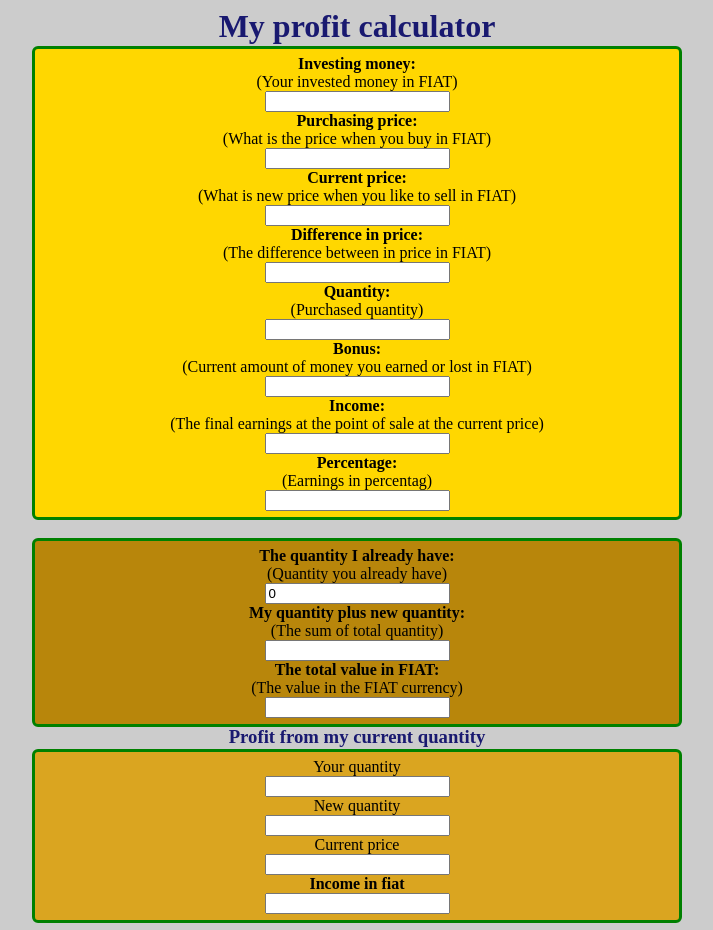
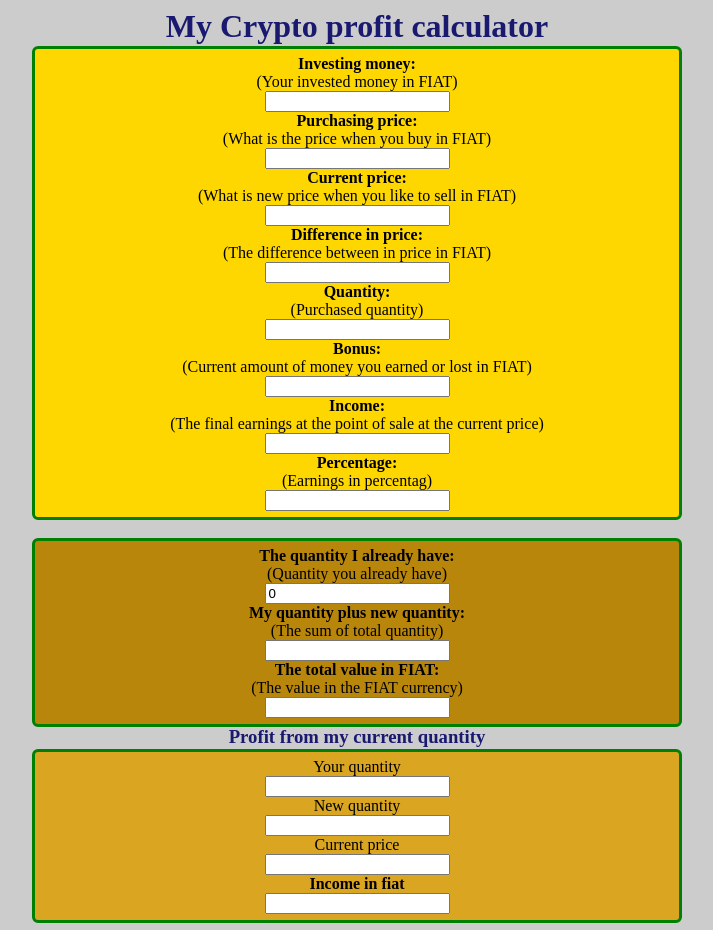
Before and after one commit to myprofit/myprofit.github.io, a plain HTML site: page index.html in a window 1280 px wide. Shown: the whole page, without its empty margins (283-996 px from the left). Drawn offline with Linux system fonts and the light colour scheme.

Commit message:
Update index.html

```diff
--- a/index.html
+++ b/index.html
@@ -2,7 +2,7 @@
 <html>
   <head>
     <meta http-equiv="content-type" content="text/html; charset=utf-8">
-    <title>My profit calculator</title>
+    <title>My Crypto profit calculator</title>
     <style>
 body  {
     background-color: #cccccc;
@@ -81,7 +81,7 @@ h3{   margin: auto;
       </script>
   </head>
   <body>
-    <h1>My profit calculator</h1>
+    <h1>My Crypto profit calculator</h1>
     <div onkeyup="updateResult()" align="justify">
       <!-- Possibility to choose the FIAT currency and add it to the final value
             FIAT currency:<br>      <input id="FIATc" value="" type="text"> - display in € $...<br> -->
```
